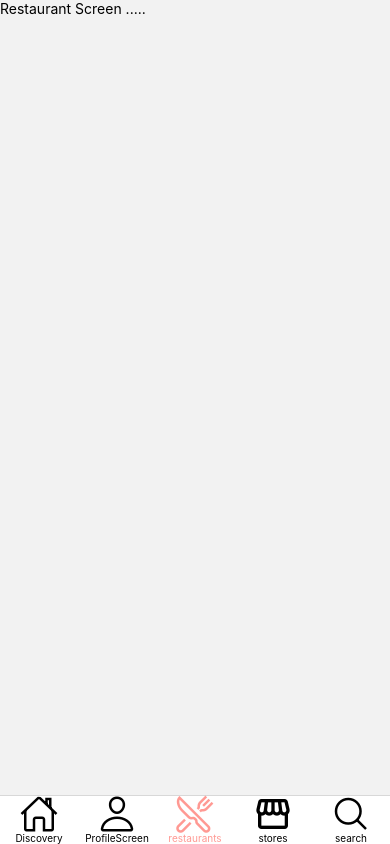
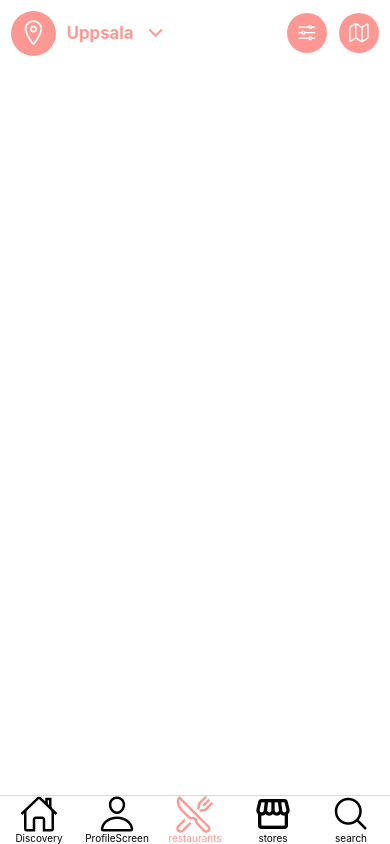
Before and after one commit to mahmoud8899/lattspis, a React Native app: screen /restaurants in a window 390 px wide. Built offline with nearby package versions, Linux system fonts and the light colour scheme.

Commit message:
setup resurent page and headerLocation

```diff
--- a/src/Components/CartItems/Cart.js
+++ b/src/Components/CartItems/Cart.js
@@ -30,6 +30,7 @@ function Cart({ data, Form, forCategory }) {
                   : [Styles.imageCard]
             }
          />
+
          <View style={Styles.contentContainer}>
             <Text style={FontsDefault.FontNameCart}>{data.title}</Text>
             <Text style={FontsDefault.fontDescription}>{data.description}</Text>
--- a/src/Components/FilterIcon/FilterIcon.js
+++ b/src/Components/FilterIcon/FilterIcon.js
@@ -1,11 +1,11 @@
 import React from 'react'
-import { View } from 'react-native'
+import { View, TouchableOpacity } from 'react-native'
 import Icon from 'react-native-vector-icons/Ionicons'
 import FontsDefault from '../../Assistant/FontDefault'
 
 function FilterIcon() {
    return (
-      <View style={FontsDefault.ContainerIcon}>
+      <TouchableOpacity style={FontsDefault.ContainerIcon}>
          <Icon
             name="options-outline"
             style={[
@@ -14,7 +14,7 @@ function FilterIcon() {
                FontsDefault.iconSize,
             ]}
          />
-      </View>
+      </TouchableOpacity>
    )
 }
 
--- a/src/Components/MapIcon/MapIcon.js
+++ b/src/Components/MapIcon/MapIcon.js
@@ -1,11 +1,11 @@
 import React from 'react'
-import { View } from 'react-native'
+import { View, TouchableOpacity } from 'react-native'
 import Icon from 'react-native-vector-icons/Ionicons'
 import FontsDefault from '../../Assistant/FontDefault'
 
 function MapIcon() {
    return (
-      <View style={FontsDefault.ContainerIcon}>
+      <TouchableOpacity style={FontsDefault.ContainerIcon}>
          <Icon
             name="map-outline"
             style={[
@@ -14,7 +14,7 @@ function MapIcon() {
                FontsDefault.iconSize,
             ]}
          />
-      </View>
+      </TouchableOpacity>
    )
 }
 
--- a/src/Pages/RestaurantScreen/RestaurantScreen.js
+++ b/src/Pages/RestaurantScreen/RestaurantScreen.js
@@ -1,10 +1,20 @@
 import React from 'react'
 import { View, Text } from 'react-native'
+import FilterIcon from '../../Components/FilterIcon/FilterIcon'
+import HeaderLocation from '../../Components/HeaderLocation/HeaderLocation'
+import MapIcon from '../../Components/MapIcon/MapIcon'
+import Styles from './Styles'
 
 export default function RestaurantScreen() {
    return (
-      <View>
-         <Text>Restaurant Screen .....</Text>
+      <View style={Styles.containerChildren}>
+         <View style={Styles.contentLocation}>
+            <HeaderLocation />
+            <View style={Styles.containerRightIcons}>
+               <FilterIcon />
+               <MapIcon />
+            </View>
+         </View>
       </View>
    )
 }
--- /dev/null
+++ b/src/Pages/RestaurantScreen/Styles.js
@@ -0,0 +1,24 @@
+import { ScaledSheet, scale } from 'react-native-size-matters'
+import COLOR from '../../Assistant/Color'
+
+const Styles = ScaledSheet.create({
+   containerChildren: {
+      backgroundColor: COLOR.white,
+      flex: 1,
+      padding: '10@s',
+   },
+   containerRightIcons: {
+      flexDirection: 'row',
+      width: '25%',
+      justifyContent: 'space-between',
+   },
+   contentLocation: {
+      flexDirection: 'row',
+      width: '100%',
+      alignItems: 'center',
+      justifyContent: 'space-between',
+      paddingBottom: '10@s',
+   },
+})
+
+export default Styles
```
